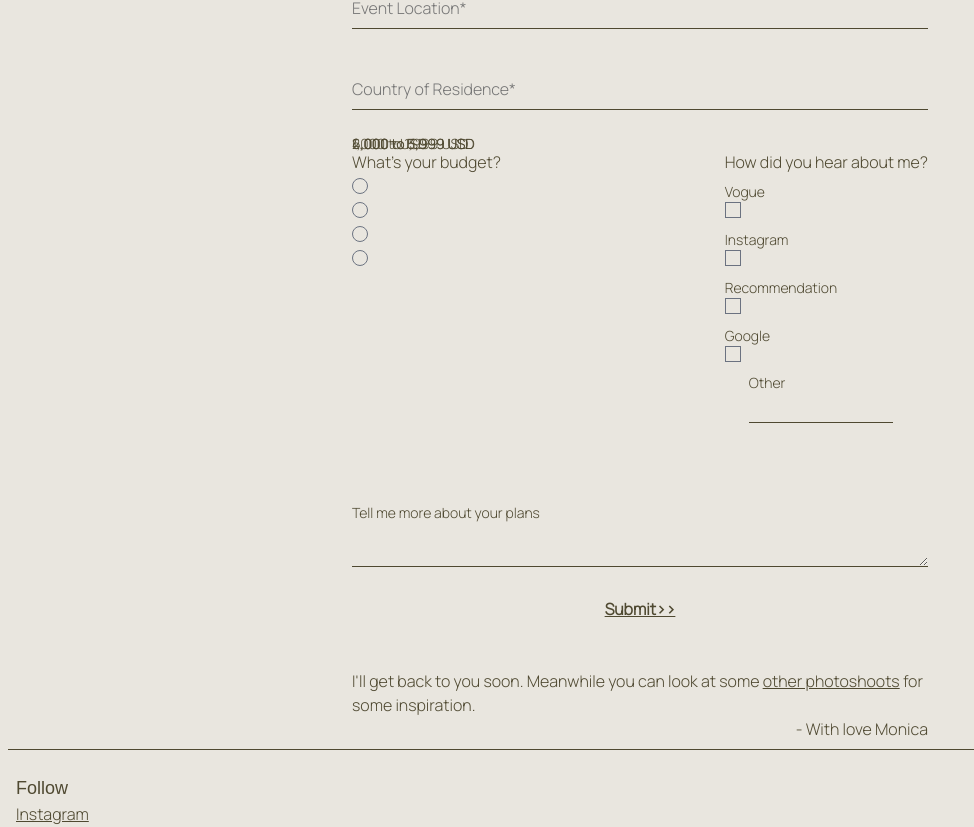
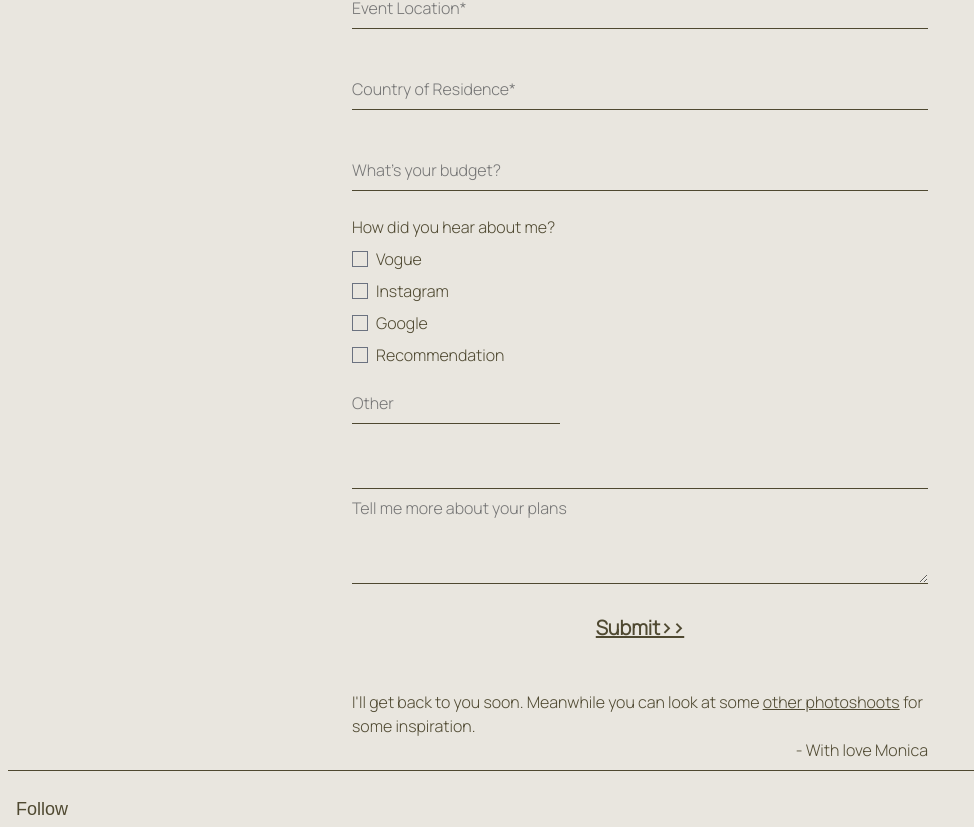
Before and after one commit to eduardocrrso/byMonicaVaras-Website, a Next.js app: page /contact in a window 1280 px wide. Shown: the part 434-1261 px from the top of the page, without its empty margins (0-974 px from the left). Built offline with nearby package versions, Linux system fonts and the light colour scheme; a web font is replaced by a local one.

Commit message:
Completed contact form layout and animations

```diff
--- a/app/contact/page.tsx
+++ b/app/contact/page.tsx
@@ -24,8 +24,7 @@ export default function Page() {
                                 className="peer"
                                 placeholder=""
                             />
-                            <label htmlFor="fiancesFirstName">
-                                {"Fiance's First Name"}<span className="required">*</span>
+                            <label htmlFor="fiancesFirstName" className="floating">{"Fiance's First Name"}<span className="required">*</span>
                             </label>
                         </li>
                         <li className="flex-1">
@@ -36,7 +35,7 @@ export default function Page() {
                                 className="peer"
                                 placeholder=""
                             />
-                            <label htmlFor="fiancesLastName">{"Fiance's Last Name"}</label>
+                            <label htmlFor="fiancesLastName" className="floating">{"Fiance's Last Name"}</label>
                         </li>
                     </div>
 
@@ -50,7 +49,7 @@ export default function Page() {
                                 className="peer"
                                 placeholder=""
                             />
-                            <label htmlFor="fianceesFirstName">{"Fiancee's First Name"}<span className="required">*</span></label>
+                            <label htmlFor="fianceesFirstName" className="floating">{"Fiancee's First Name"}<span className="required">*</span></label>
                         </li>
 
                         <li className="flex-1">
@@ -61,7 +60,7 @@ export default function Page() {
                                 className="peer"
                                 placeholder=""
                             />
-                            <label htmlFor="fianceesLastName">{"Fiancee's Last Name"}</label>
+                            <label htmlFor="fianceesLastName" className="floating">{"Fiancee's Last Name"}</label>
                         </li>
                     </div>
 
@@ -74,7 +73,7 @@ export default function Page() {
                             className="peer"
                             placeholder=""
                         />
-                        <label htmlFor="email">{"Contact Email"}<span className="required">*</span></label>
+                        <label htmlFor="email" className="floating">{"Contact Email"}<span className="required">*</span></label>
                     </li>
 
                     <li>
@@ -85,7 +84,7 @@ export default function Page() {
                             className="peer"
                             placeholder=""
                         />
-                        <label htmlFor="eventLocation">{"Event Location"}<span className="required">*</span></label>
+                        <label htmlFor="eventLocation" className="floating">{"Event Location"}<span className="required">*</span></label>
                     </li>
 
                     <li>
@@ -96,33 +95,20 @@ export default function Page() {
                             className="peer"
                             placeholder=""
                         />
-                        <label htmlFor="countryOfResidence">{"Country of Residence"}<span className="required">*</span></label>
+                        <label htmlFor="countryOfResidence" className="floating">{"Country of Residence"}<span className="required">*</span></label>
                     </li>
-                    <div className="flex justify-between flex-wrap gap-4">
                     <li>
-                            <p>{"What's your budget?"}</p>
-
-                            <div>
-                                <div>
-                                    <input type="radio" id="1k-2k" name="budget" value="1,000 to 1,999 USD" className="mr-2 -mt-1" />
-                                    <label htmlFor="1k-2k">{"1,000 to 1,999 USD"}</label >
-                                </div>
-                                <div>
-                                    <input type="radio" id="2k-4k" name="budget" value="2,000 to 3,999 USD" className="mr-2 -mt-1" />
-                                    <label htmlFor="2k-4k">{"2,000 to 3,999 USD"}</label>
-                                </div>
-                                <div>
-                                    <input type="radio" id="4k-6k" name="budget" value="4,000 to 5,999 USD" className="mr-2 -mt-1" />
-                                    <label htmlFor="4k-6k">{"4,000 to 5,999 USD"}</label>
-                                </div>
-                                <div>
-                                    <input type="radio" id="6k+" name="budget" value="6,000+ USD" className="mr-2 -mt-1" />
-                                    <label htmlFor="6k+">{"6,000+ USD"}</label>
-                                </div>
-                            </div>
+                        <input
+                            type="text"
+                            id="budget"
+                            name="budget"
+                            className="peer"
+                            placeholder=""
+                        />
+                        <label htmlFor="budget" className="floating">{"What's your budget?"}</label>
                     </li>
 
-                        <ul>
+                    <ul className="groupCheckbox">
                         <li>
                             <p>{"How did you hear about me?"}</p>
                         </li>
@@ -135,19 +121,18 @@ export default function Page() {
                             <label htmlFor="referenceInstagram">{"Instagram"}</label>
                         </li>
                         <li>
+                            <input type="checkbox" id="referenceGoogle" name="referenceGoogle" className="mr-2 -mt-1" />
+                            <label htmlFor="referenceGoogle">{"Google"}</label>
+                        </li>
+                        <li>
                             <input type="checkbox" id="referenceRecommendation" name="referenceRecommendation" className="mr-2 -mt-1" />
                             <label htmlFor="referenceRecommendation">{"Recommendation"}</label>
                         </li>
-                            <li>
-                                <input type="checkbox" id="referenceGoogle" name="referenceGoogle" className="mr-2 -mt-1" />
-                                <label htmlFor="referenceGoogle">{"Google"}</label>
-                            </li>
-                            <li className="flex mt-4 ml-6">
-                                <label htmlFor="referenceOther" className="mt-[7px]">{"Other"}</label>
-                                <input type="text" id="referenceOther" name="referenceOther" className="w-[9rem]" />
+                        <li className="flex mt-6">
+                            <input type="text" id="referenceOther" name="referenceOther" className="max-w-[13rem] peer mt-2" placeholder="" />
+                            <label htmlFor="referenceOther" className="floating mt-2">{"Other"}</label>
                         </li>
                     </ul>
-                    </div>
                     <li className="hidden">
                         <label htmlFor="">{"If you're human, keep this blank"}</label>
                         <input name="bot-field" />
@@ -155,13 +140,23 @@ export default function Page() {
                 </ul>
 
                 <ul>
-                    <li className="mt-12">
-                        <label htmlFor="message" aria-required="true" className="mt-12">{"Tell me more about your plans"}</label>
-                        <textarea name="message" id="message" cols={30} rows={4} className="min-w-full h-24 focus:mt-0"></textarea>
+                    <li className="mt-16">
+                        <textarea name="message" id="message" cols={30} rows={4} className="min-w-full h-24 border-t-[1px] peer focus:border-t-[2px]" placeholder=""></textarea>
+                        <label htmlFor="message" aria-required="true" className="absolute left-0 -top-4 text-sm
+                                                                                peer-placeholder-shown:text-base
+                                                                                peer-placeholder-shown:text-gray
+                                                                                peer-placeholder-shown:top-2
+                                                                                peer-focus:-top-6
+                                                                                peer-focus:text-sm
+                                                                                peer-focus:text-foreground
+                                                                                transition-all"
+                        >
+                            {"Tell me more about your plans"}
+                        </label>
                     </li>
 
                     <li className="flex justify-center my-6">
-                        <button type="submit" className="underline font-bold">{"Submit>>"}</button>
+                        <button type="submit" className="underline font-bold text-xl">{"Submit>>"}</button>
                     </li>
                 </ul>
             </form>
--- a/app/globals.css
+++ b/app/globals.css
@@ -27,8 +27,7 @@
             px-0
             focus:border-foreground
             focus:border-b-2
-            focus:-mt-[1px]
-            focus:pb-1
+            focus:-mb-[1px]
             focus:ring-transparent
             w-full;
   }
@@ -37,12 +36,16 @@
     @apply relative mt-6;
   }
 
+  .groupCheckbox li {
+    @apply mt-2;
+  }
+
   [type='checkbox'],
   [type='radio'] {
     @apply text-foreground bg-background focus:ring-background;
   }
 
-  label {
+  label.floating {
     @apply absolute left-0 -top-4 text-sm
     peer-placeholder-shown:text-base
     peer-placeholder-shown:text-gray
@@ -52,6 +55,7 @@
     peer-focus:text-foreground
     transition-all;
   }
+
 /*
     [type='text']+label,
     [type='email']+label {
```
Lines whose indentation alone changed are shown as unchanged.
